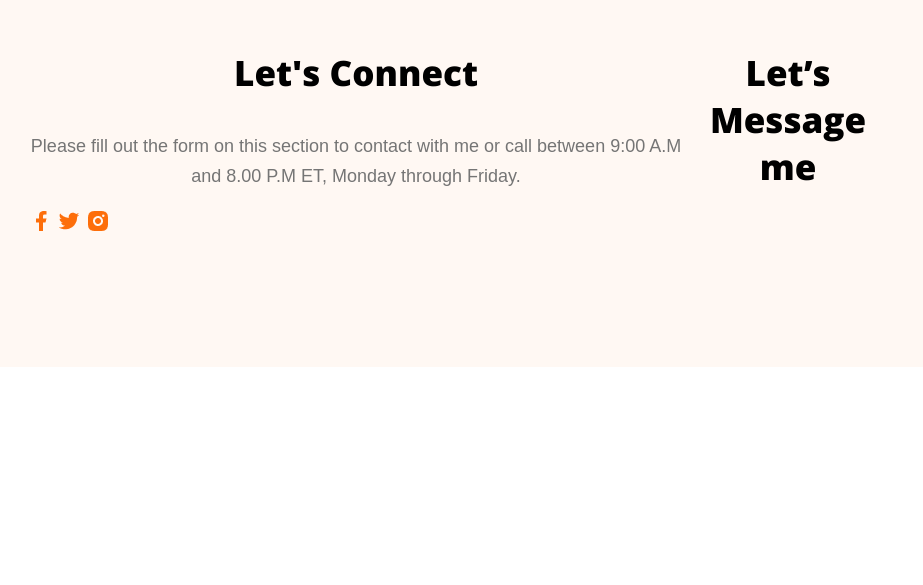
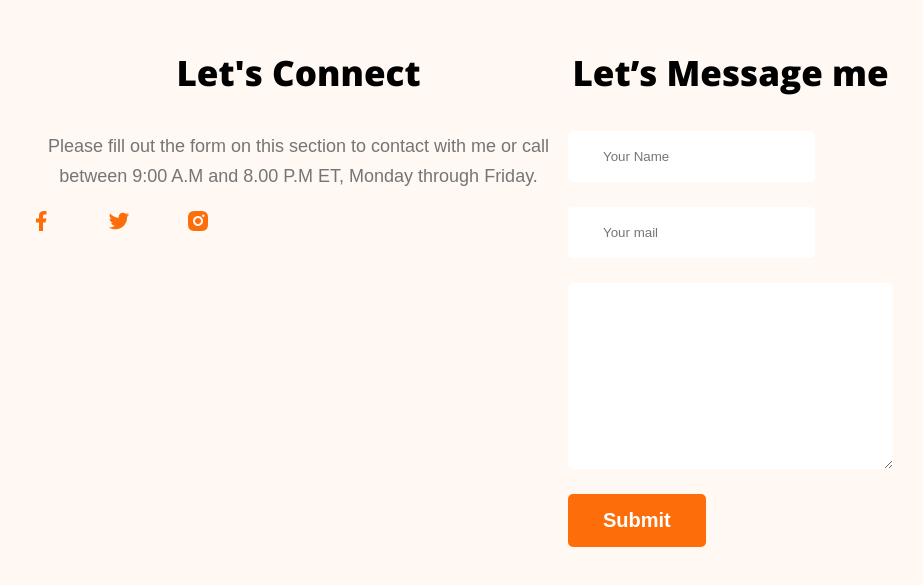
Before and after one commit to S-RAFSAN/developer-portfolio, a plain HTML site: page index.html in a window 1280 px wide. Shown: the part 2976-3561 px from the top of the page, without its empty margins (179-1102 px from the left). Before the commit the page ends 3351 px from the top, so only its background shows below. Drawn offline with nearby package versions, Linux system fonts and the light colour scheme.

Commit message:
Almost done

```diff
--- a/index.html
+++ b/index.html
@@ -178,6 +178,14 @@
 
         <div class="footer-column">
             <h3 class="section-title"> Let’s Message me  </h3>
+            <form class="contact" action="">
+                <input type="text" placeholder="Your Name" >
+                <input type="email" placeholder="Your mail">
+                <textarea name="" id="" cols="30" rows="10"></textarea>
+                <input class="btn-primary" type="submit" value="Submit">
+            </form>
+
+
         </div>
 
     </footer>
--- a/styles/portfolio.css
+++ b/styles/portfolio.css
@@ -158,16 +158,37 @@ main {
     font-weight: 400;
     line-height: 28px;
 }
-.resume-container hr{
+
+.resume-container hr {
     margin: 30px;
 }
-.download-cv{
+
+.download-cv {
     text-align: center;
     margin-top: 60px;
 }
-footer{
+
+footer {
     display: flex;
     background: #FFF8F3;
     margin-top: 100px;
     padding: 130px 200px;
 }
+
+footer-column {
+    width: 50%;
+}
+.social-links a{
+    margin-right: 50px;
+}
+
+.contact input[type="text"],input[type="email"], textarea {
+    display: block;
+    margin-bottom: 25px;
+    padding: 18px 35px;
+    border-radius: 5px;
+    background: var(--white-color, #FFF);
+    border: 0;
+
+
+}
```
